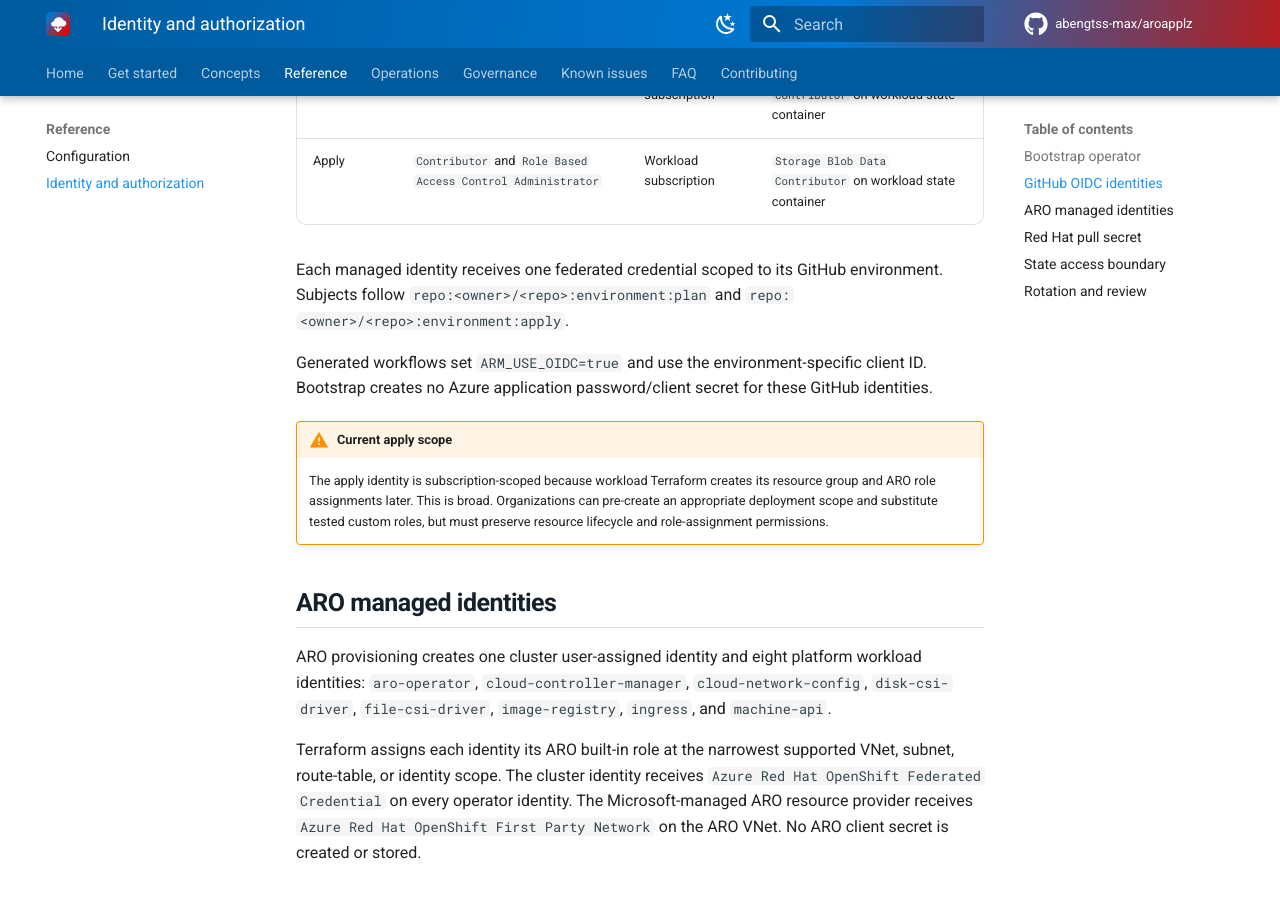
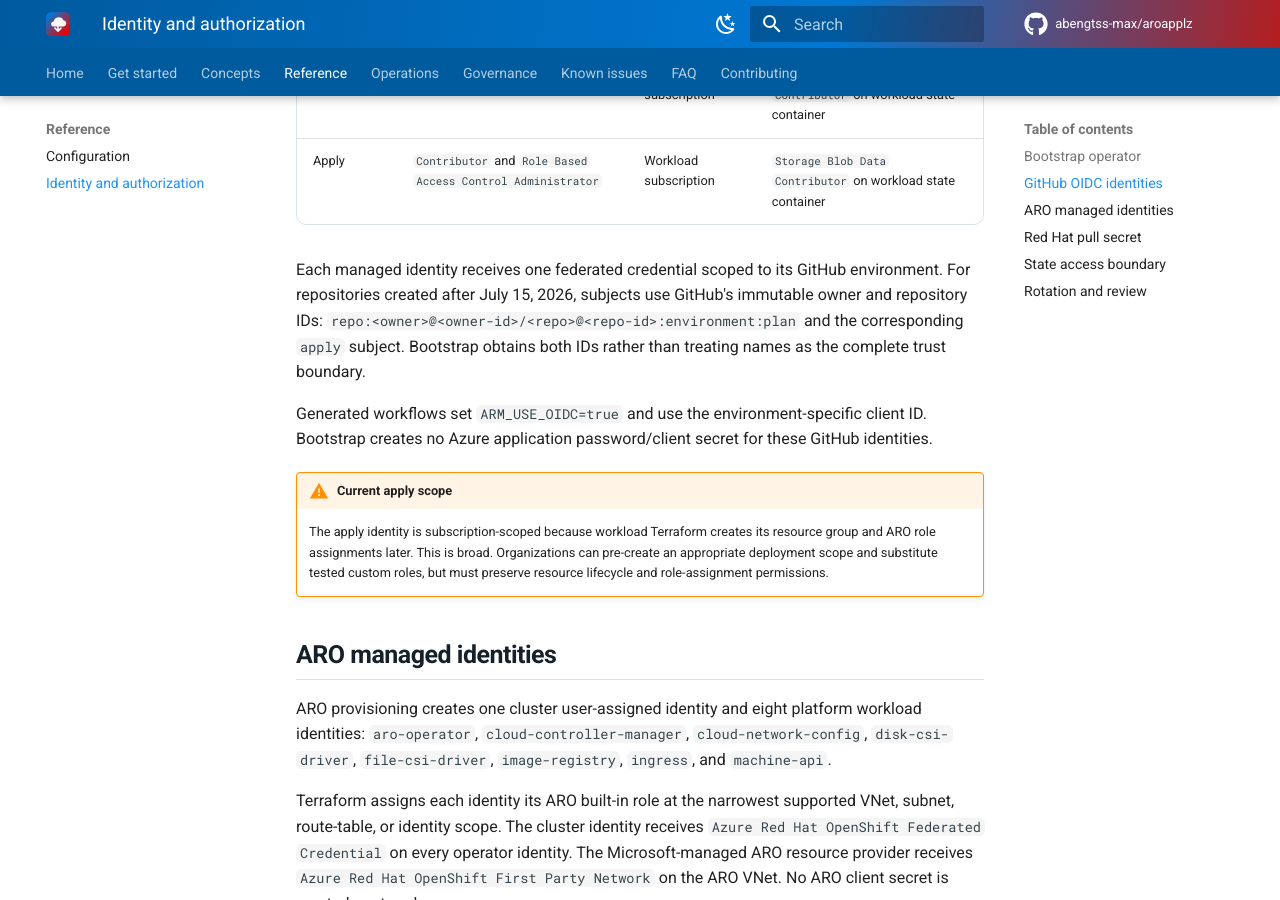
Before and after one commit to abengtss-max/aroapplz, an MkDocs documentation site: the page built from docs/reference/identity.md, in a window 1280 px wide and 900 px high, scrolled down 1010 px. Built offline with MkDocs 1.6.1 and Material for MkDocs 9.7.7, drawn with Linux system fonts in a browser that asks for light colours; comment, search, counter and statistics services are not loaded.

Commit message:
Support immutable GitHub OIDC subjects

```diff
--- a/docs/reference/identity.md
+++ b/docs/reference/identity.md
@@ -21,7 +21,7 @@ Bootstrap creates two user-assigned managed identities:
 | Plan | `Reader` | Workload subscription | `Storage Blob Data Contributor` on workload state container |
 | Apply | `Contributor` and `Role Based Access Control Administrator` | Workload subscription | `Storage Blob Data Contributor` on workload state container |
 
-Each managed identity receives one federated credential scoped to its GitHub environment. Subjects follow `repo:<owner>/<repo>:environment:plan` and `repo:<owner>/<repo>:environment:apply`.
+Each managed identity receives one federated credential scoped to its GitHub environment. For repositories created after July 15, 2026, subjects use GitHub's immutable owner and repository IDs: `repo:<owner>@<owner-id>/<repo>@<repo-id>:environment:plan` and the corresponding `apply` subject. Bootstrap obtains both IDs rather than treating names as the complete trust boundary.
 
 Generated workflows set `ARM_USE_OIDC=true` and use the environment-specific client ID. Bootstrap creates no Azure application password/client secret for these GitHub identities.
 
```
Also changed, not shown: 7 other files.
